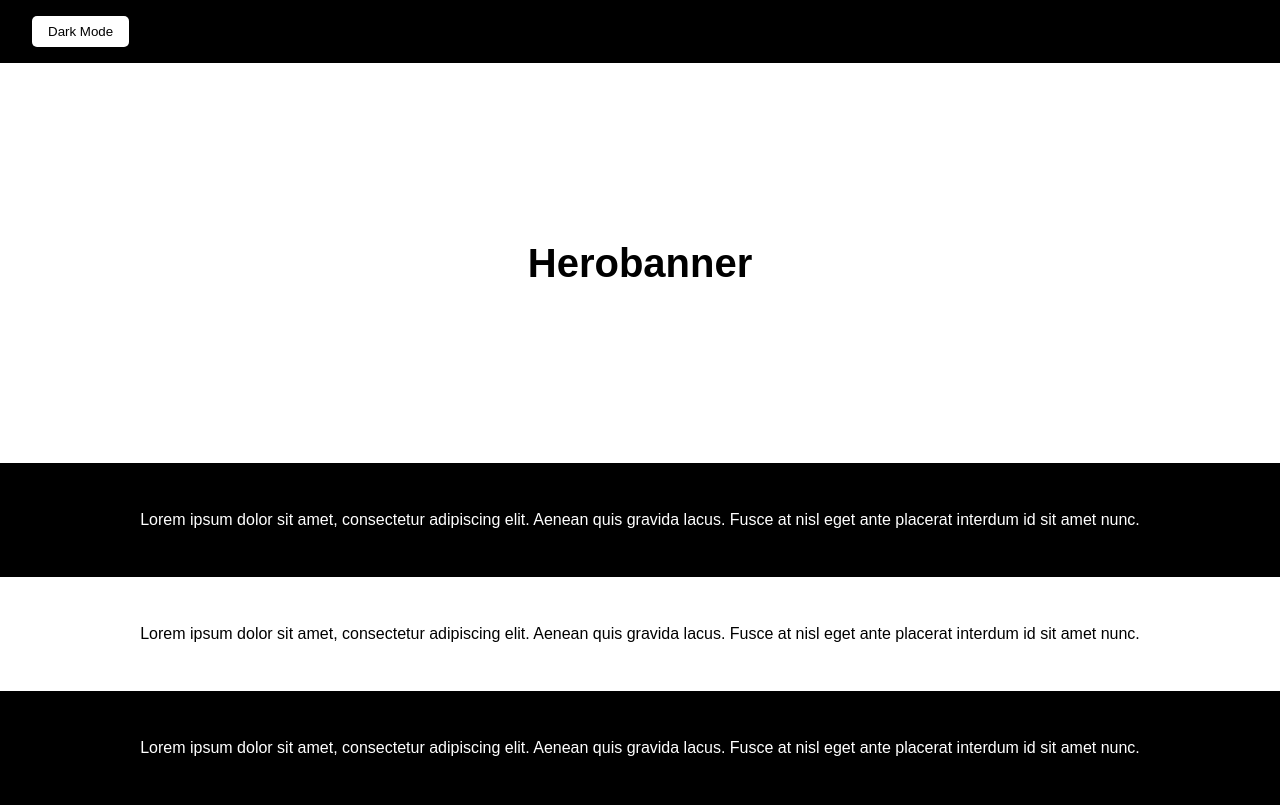
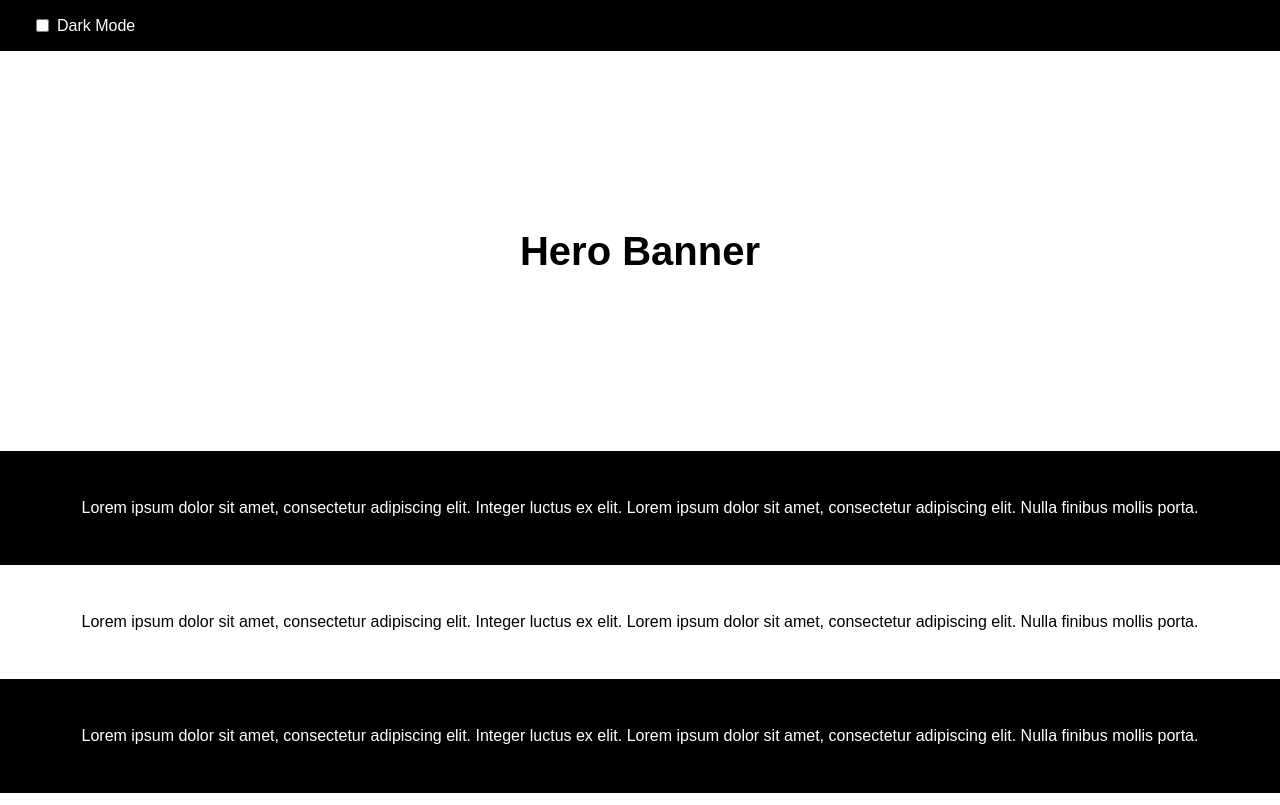
Before and after one commit to RosaiaNassim/DarkModeExo, a plain HTML site: page index.html in a window 1280 px wide. Drawn offline with Linux system fonts and the light colour scheme.

Commit message:
darkmodecheck

```diff
--- a/index.html
+++ b/index.html
@@ -10,22 +10,28 @@
 
 <body>
   <nav>
-    <button id="darkModeToggle">Dark Mode</button>
+    <label>
+      <input type="checkbox" id="darkModeCheckbox"> Dark Mode
+    </label>
   </nav>
+
   <div class="hero">
-    <h2>Herobanner</h2>
+    <h2>Hero Banner</h2>
   </div>
-  <section class="sectiondark">
-    <p>Lorem ipsum dolor sit amet, consectetur adipiscing elit. Aenean quis gravida lacus. Fusce at nisl eget ante
-      placerat interdum id sit amet nunc.</p>
+
+  <section class="section-dark">
+    <p>Lorem ipsum dolor sit amet, consectetur adipiscing elit. Integer luctus ex elit. Lorem ipsum dolor sit amet,
+      consectetur adipiscing elit. Nulla finibus mollis porta.</p>
   </section>
-  <section class="sectionlight">
-    <p>Lorem ipsum dolor sit amet, consectetur adipiscing elit. Aenean quis gravida lacus. Fusce at nisl eget ante
-      placerat interdum id sit amet nunc.</p>
+
+  <section class="section-light">
+    <p>Lorem ipsum dolor sit amet, consectetur adipiscing elit. Integer luctus ex elit. Lorem ipsum dolor sit amet,
+      consectetur adipiscing elit. Nulla finibus mollis porta.</p>
   </section>
-  <section class="sectiondark">
-    <p>Lorem ipsum dolor sit amet, consectetur adipiscing elit. Aenean quis gravida lacus. Fusce at nisl eget ante
-      placerat interdum id sit amet nunc.</p>
+
+  <section class="section-dark">
+    <p>Lorem ipsum dolor sit amet, consectetur adipiscing elit. Integer luctus ex elit. Lorem ipsum dolor sit amet,
+      consectetur adipiscing elit. Nulla finibus mollis porta.</p>
   </section>
   <script src="script.js"></script>
 </body>
--- a/script.js
+++ b/script.js
@@ -1,6 +1,6 @@
-const darkModeToggle = document.getElementById('darkModeToggle');
+const darkModeCheckbox = document.getElementById('darkModeCheckbox');
     const body = document.body;
 
-    darkModeToggle.addEventListener('click', () => {
-      body.classList.toggle('dark-mode');
+    darkModeCheckbox.addEventListener('change', () => {
+      body.classList.toggle('dark-mode', darkModeCheckbox.checked);
     });
--- a/style.css
+++ b/style.css
@@ -33,17 +33,14 @@ nav h1 {
   margin: 0;
 }
 
-nav button {
-  padding: 0.5rem 1rem;
-  background-color: var(--text-light);
-  color: var(--bg-dark);
-  border: none;
-  border-radius: 5px;
+nav label {
+  display: flex;
+  align-items: center;
   cursor: pointer;
 }
 
-nav button:hover {
-  opacity: 0.8;
+nav input[type="checkbox"] {
+  margin-right: 0.5rem;
 }
 
 .hero {
@@ -66,12 +63,12 @@ section {
   text-align: center;
 }
 
-.sectiondark {
+.section-dark {
   background-color: var(--bg-dark);
   color: var(--text-light);
 }
 
-.sectionlight {
+.section-light {
   background-color: var(--bg-light);
   color: var(--text-dark);
 }
```
